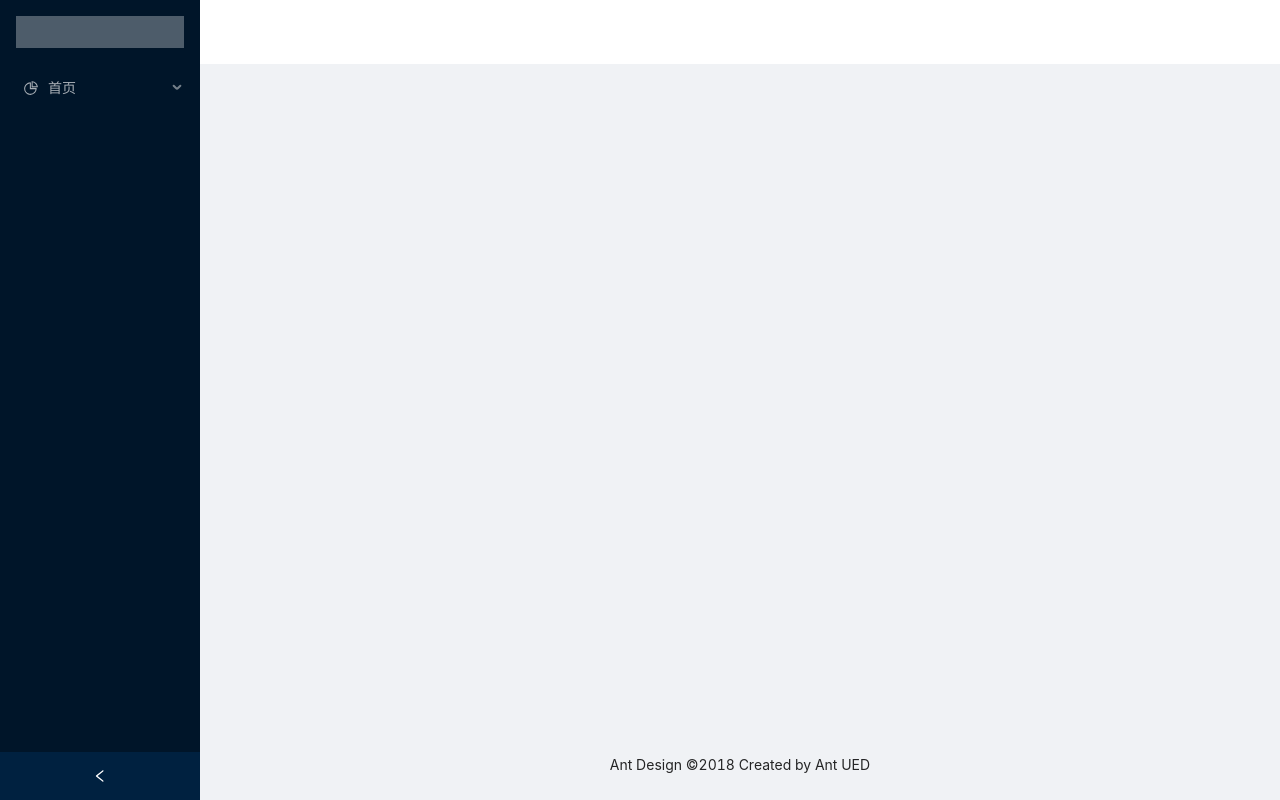
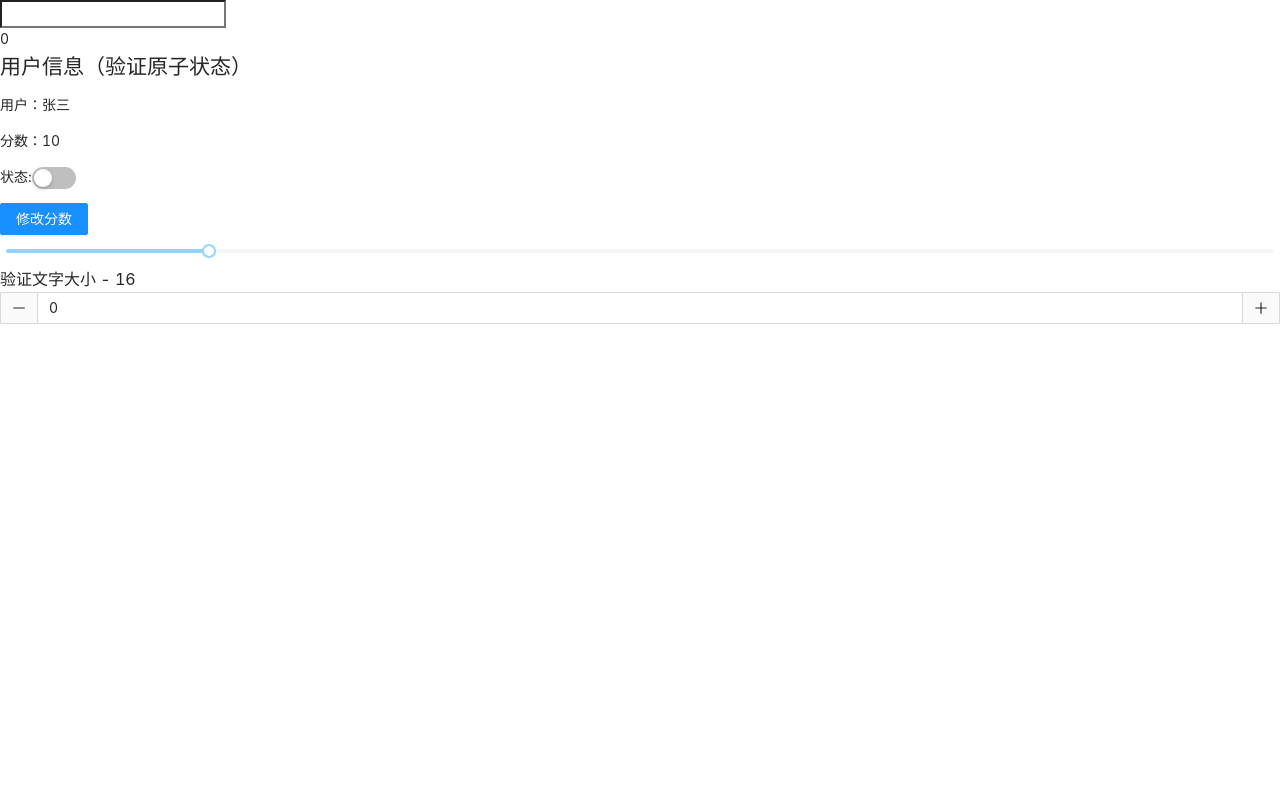
Before and after one commit to Ly5555/react-management, a React app: page / in a window 1280 px wide. Built offline with nearby package versions, Linux system fonts and the light colour scheme.

Commit message:
✨ feat: 新增路由

```diff
--- a/src/App.tsx
+++ b/src/App.tsx
@@ -1,15 +1,13 @@
 import React from "react";
-import { ConfigProvider } from "antd";
-import zhCN from "antd/lib/locale/zh_CN";
-import { MyLayout } from "@/components/index";
-import { MainRouter } from "./router";
 import "./app.less";
+import Router from "@/router";
+import { useRoutes, Routes } from "react-router-dom";
+import Mylayout from "./components/Layout";
 function App() {
-  const menu = MainRouter.filter((item) => item.isNav === true);
   return (
-    <ConfigProvider locale={zhCN}>
-      <MyLayout menu={menu}/>
-    </ConfigProvider>
+    <>
+      <Router />
+    </>
   );
 }
 export default App;
--- a/src/components/Demo.tsx
+++ b/src/components/Demo.tsx
@@ -1,6 +1,6 @@
 // src/components/Demo1.tsx
 import React from "react";
 function Demo1() {
-  return <h3>我是Demo1组件</h3>;
+  return <h3>我是Demo1组件</h3>
 }
 export default Demo1;
--- a/src/components/Demo2.tsx
+++ b/src/components/Demo2.tsx
@@ -1,6 +1,6 @@
 // src/components/Demo2.tsx
 import React from "react";
 function Demo2() {
-  return <h3>我是Demo2组件</h3>;
+  return <h3>我是Demo2组件</h3>
 }
 export default Demo2;
--- a/src/components/Layout/Menu/index.tsx
+++ b/src/components/Layout/Menu/index.tsx
@@ -1,9 +1,9 @@
 import React from "react";
 import { Menu } from "antd";
-import { useNavigate, NavLink } from "react-router-dom";
+import { useNavigate } from "react-router-dom";
 import type { MenuProps } from "antd";
 
-const LayoutMenu = (props: any) => {
+const LayoutMenu = (props:any) => {
   const navigaiteTo = useNavigate();
   type MenuItem = Required<MenuProps>["items"][number];
   function getItem(
@@ -24,13 +24,21 @@ const LayoutMenu = (props: any) => {
   const handelChangeClick = ({ key }: { key: string }) => {
     navigaiteTo(key);
   };
-  const deepLoopMenu = ( menuList: Menu.MenuOptions[],newArr:MenuItem[] = []) => {
-    menuList.forEach((item) => {
-      if (!item?.children?.length) return newArr.push(getItem(item.title, item.path,));
-      newArr.push(getItem(item.title, item.path,item.icon,deepLoopMenu(item.children)));
+  // 处理路由
+  const deepLoopMenu = (
+    menuList: Menu.MenuOptions[],
+    newArr: MenuItem[] = []
+  ) => {
+    menuList?.forEach((item) => {
+      if (!item?.children?.length)
+        return newArr.push(getItem(item.title, item.path,item.icon));
+      newArr.push(
+        getItem(item.title, item.path, item.icon, deepLoopMenu(item.children))
+      );
     });
     return newArr;
   };
+
   return (
     <div>
       <Menu
--- a/src/components/Layout/index.tsx
+++ b/src/components/Layout/index.tsx
@@ -10,14 +10,13 @@ const Mylayout = (props:any) => {
     <Layout style={{ minHeight: '100vh' }}>
     <Sider collapsible>
       <div className="logo" />
-      <LayoutMenu  menu={props.menu}/>
+      <LayoutMenu menu={props.menu} />
     </Sider>
     <Layout className="site-layout">
       <Header className="site-layout-background" style={{ padding: 0 }} />
       <Content style={{ margin: '0 16px' }}>
        <Outlet />
       </Content>
-      <Footer style={{ textAlign: 'center' }}>Ant Design ©2018 Created by Ant UED</Footer>
     </Layout>
   </Layout>
   );
--- a/src/index.tsx
+++ b/src/index.tsx
@@ -1,21 +1,15 @@
 import React from "react";
 import { createRoot } from "react-dom/client";
-import { BrowserRouter as Router, Routes, Route } from "react-router-dom";
-import { MainRouter } from "@/router";
+import { BrowserRouter } from "react-router-dom";
+import { ConfigProvider } from "antd";
 import App from "./App";
-import Home from "./pages/home";
-const root = document.getElementById("root") as HTMLElement;
+const root = document.getElementById("root");
 if (root) {
   createRoot(root).render(
-    <Router>
-      <Routes>
-        <Route path="/" element={<App />}>
-          <Route index element={<Home />} />
-          {MainRouter.map((route: any) => (
-            <Route key={route.path}  path={route.path} element={route.element} />
-          ))}
-        </Route>
-      </Routes>
-    </Router>
+    <ConfigProvider>
+      <BrowserRouter>
+        <App />
+      </BrowserRouter>
+    </ConfigProvider>
   );
 }
--- a/src/router/index.tsx
+++ b/src/router/index.tsx
@@ -1,57 +1,42 @@
 import React, { Suspense, lazy } from "react";
 import { useRoutes } from "react-router-dom";
-import { PieChartOutlined } from "@ant-design/icons";
-import { Loading,  } from "@/components/index";
+import { PieChartOutlined, AreaChartOutlined } from "@ant-design/icons";
+import { Loading } from "@/components/index";
 // 页面组件
 const Home = lazy(() => import("@/pages/recoil/index"));
+const LazyDemo = lazy(() => import("@/components/LazyDemo"));
 const Lear = lazy(() => import("@/pages/lear/Lear"));
-const NotFound =lazy(() => import("@/pages/NotFound/index"));
-const mainRoutes: any = [
+const NotFound = lazy(() => import("@/pages/NotFound/index"));
+
+// 页面组件
+export const rootRouter: any = [
   {
-    path: "home",
-    component: Home,
+    path: "/",
     title: "首页",
-    isNav: true,
+    element: <Home />,
     icon: <PieChartOutlined />,
     children: [
       {
         path: "/home/lear",
-        component: Lear,
-        title: "首页",
-        isNav: true,
+        element: <LazyDemo />,
+        title: "测试",
       },
     ],
   },
   {
+    path: "/demo2",
+    title: "测试22",
+    element: <Lear />,
+    icon: <AreaChartOutlined />,
+  },
+  {
     path: "*",
-    component: NotFound,
+    elment: <NotFound />,
   },
 ];
-interface IRouter {
-  path: string;
-  component: any;
-  title?: string;
-  icon?: any;
-  auth?: boolean;
-  exact?: boolean;
-  isNav?: boolean;
-  children?: Array<IRouter>;
-}
-// 路由处理方式
-const generateRouter = (routes: Array<IRouter>) =>
-  routes.map((item: any) => {
-    const newItem = { ...item };
-    if (item.children) {
-      newItem.children = generateRouter(item.children);
-    }
-    // 路由懒加载
-    newItem.element = (
-      <Suspense fallback={<Loading />}>
-        <item.component />
-      </Suspense>
-    );
-    return newItem;
-  });
+const Router = () => {
+  const routes = useRoutes(rootRouter);
+  return routes;
+};
 
-const MainRouter = generateRouter(mainRoutes);
-export { MainRouter };
+export default Router;
```
